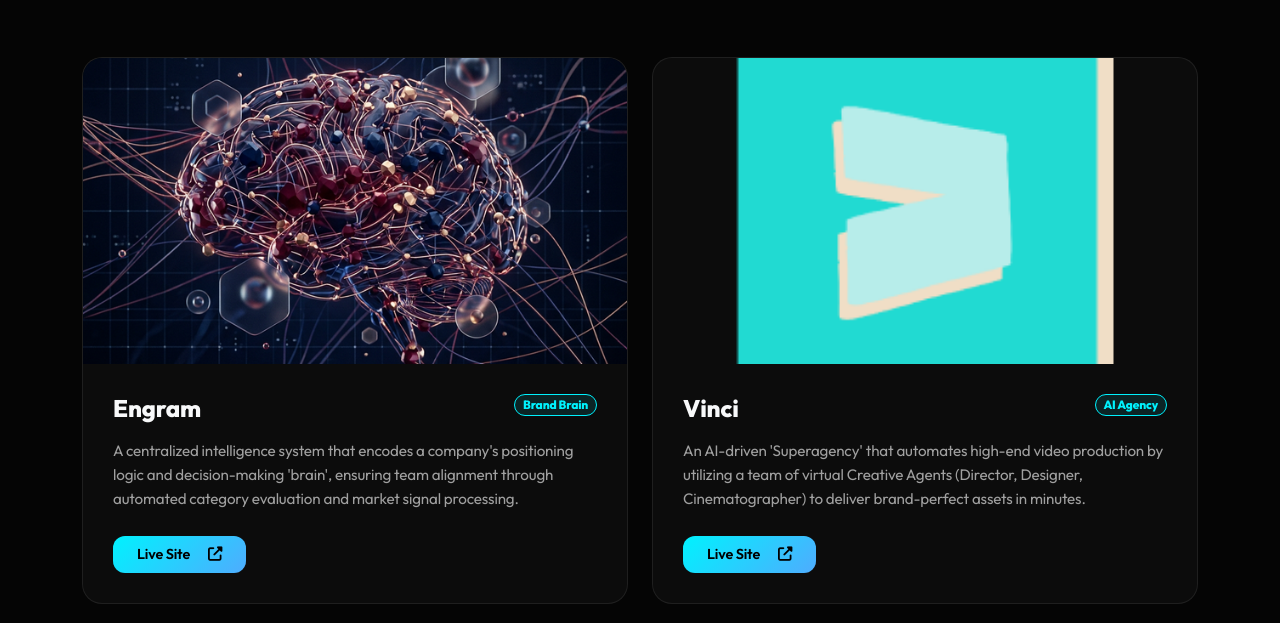
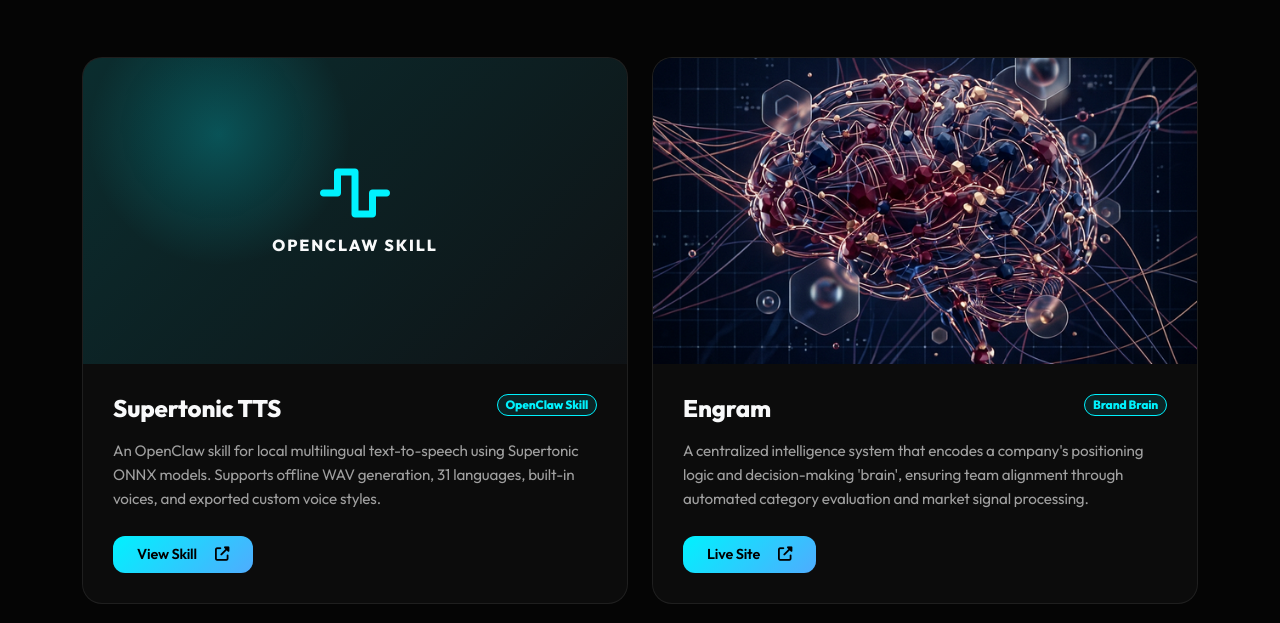
Before and after one commit to PratyushChauhan/portfolio, a plain HTML site: page index.html in a window 1280 px wide. Shown: the part 903-1526 px from the top of the page. Drawn offline with nearby package versions, Linux system fonts and the light colour scheme.

Commit message:
openclaw skill added

```diff
--- a/index.html
+++ b/index.html
@@ -323,6 +323,30 @@
             transform: scale(1.1);
         }
 
+        .skill-visual {
+            height: 100%;
+            display: flex;
+            flex-direction: column;
+            align-items: center;
+            justify-content: center;
+            gap: 12px;
+            background:
+                radial-gradient(circle at 25% 25%, rgba(0, 242, 254, 0.22), transparent 28%),
+                linear-gradient(135deg, rgba(0, 242, 254, 0.14), rgba(79, 172, 254, 0.04));
+            color: var(--accent-color);
+        }
+
+        .skill-visual i {
+            font-size: 3.5rem;
+        }
+
+        .skill-visual span {
+            color: var(--text-main);
+            font-weight: 800;
+            letter-spacing: 0.12em;
+            text-transform: uppercase;
+        }
+
         .card-body {
             padding: 30px;
         }
@@ -470,6 +494,38 @@
         <div class="container">
             <h2 class="section-title reveal">Featured Projects</h2>
             <div class="row g-4">
+                <!-- Supertonic TTS -->
+                <div class="col-md-6 col-lg-6 reveal" style="transition-delay: 0.1s;">
+                    <div class="card project-card">
+                        <div class="project-img-wrapper">
+                            <div class="ratio ratio-16x9">
+                                <div class="skill-visual">
+                                    <i class="fas fa-wave-square"></i>
+                                    <span>OpenClaw Skill</span>
+                                </div>
+                            </div>
+                        </div>
+                        <div class="card-body">
+                            <div class="d-flex justify-content-between align-items-start mb-3">
+                                <h5 class="project-title mb-0">Supertonic TTS</h5>
+                                <span class="badge rounded-pill"
+                                    style="background: rgba(0, 242, 254, 0.1); color: var(--accent-color); border: 1px solid var(--accent-color);">OpenClaw
+                                    Skill</span>
+                            </div>
+                            <p class="project-text">An OpenClaw skill for local multilingual text-to-speech using
+                                Supertonic ONNX models. Supports offline WAV generation, 31 languages, built-in voices,
+                                and exported custom voice styles.</p>
+                            <div class="d-flex gap-3">
+                                <a href="https://clawhub.ai/pratyushchauhan/supertonic-tts" target="_blank"
+                                    rel="noopener noreferrer" class="btn-modern btn-primary-modern py-2 px-4"
+                                    style="font-size: 0.9rem;">
+                                    View Skill <i class="fas fa-external-link-alt ms-2"></i>
+                                </a>
+                            </div>
+                        </div>
+                    </div>
+                </div>
+
                 <!-- Engram Project -->
                 <div class="col-md-6 col-lg-6 reveal" style="transition-delay: 0.1s;">
                     <div class="card project-card">
```
